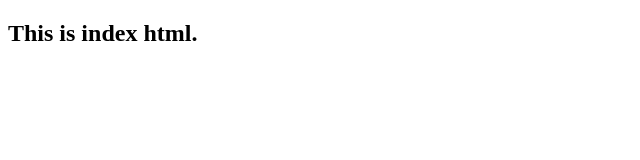
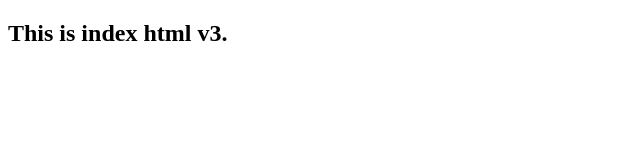
Before and after one commit to DharmendraSharm/myLearningRepo, a plain HTML site: page index.html in a window 1280 px wide. Shown: the full height of the page, 0-640 px from the left. Drawn offline with Linux system fonts and the light colour scheme.

Commit message:
this is v3 of index.html

```diff
--- a/index.html
+++ b/index.html
@@ -7,7 +7,7 @@
 </head>
 <body>
     <h2>
-        This is index html.
+        This is index html v3.
     </h2>
 </body>
 </html>
```
